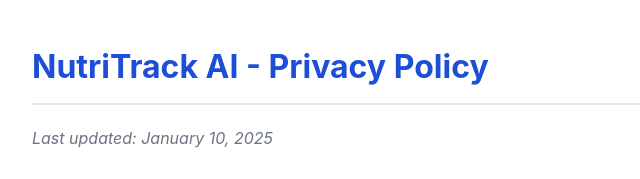
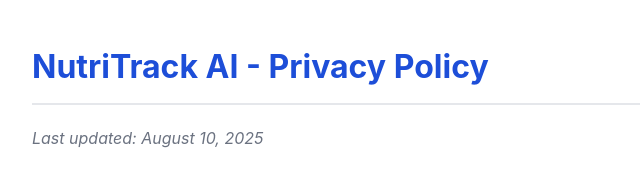
Before and after one commit to ZimmermanD3225/NutriTrack-privacy, a plain HTML site: page index.html in a window 1280 px wide. Shown: the top 179 px of the page, 208-848 px from the left. Drawn offline with Linux system fonts and the light colour scheme.

Commit message:
Update privacy policy date to August 10, 2025

```diff
--- a/index.html
+++ b/index.html
@@ -47,7 +47,7 @@
 </head>
 <body>
     <h1>NutriTrack AI - Privacy Policy</h1>
-    <p class="update-date">Last updated: January 10, 2025</p>
+    <p class="update-date">Last updated: August 10, 2025</p>
 
     <div class="section">
         <h2>1. Information We Collect</h2>
```
